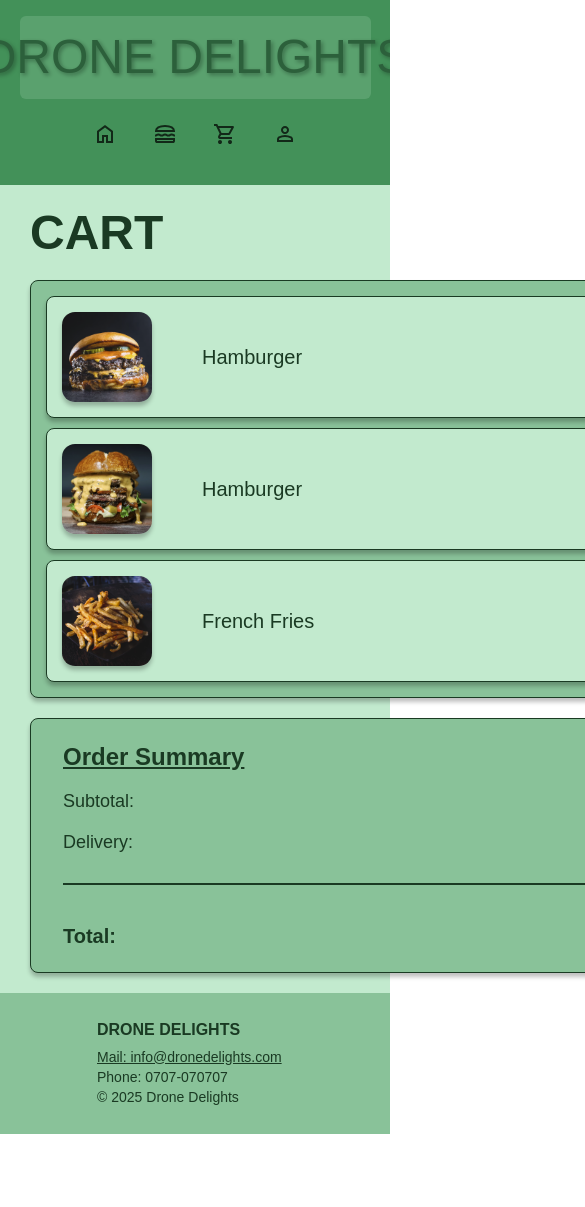
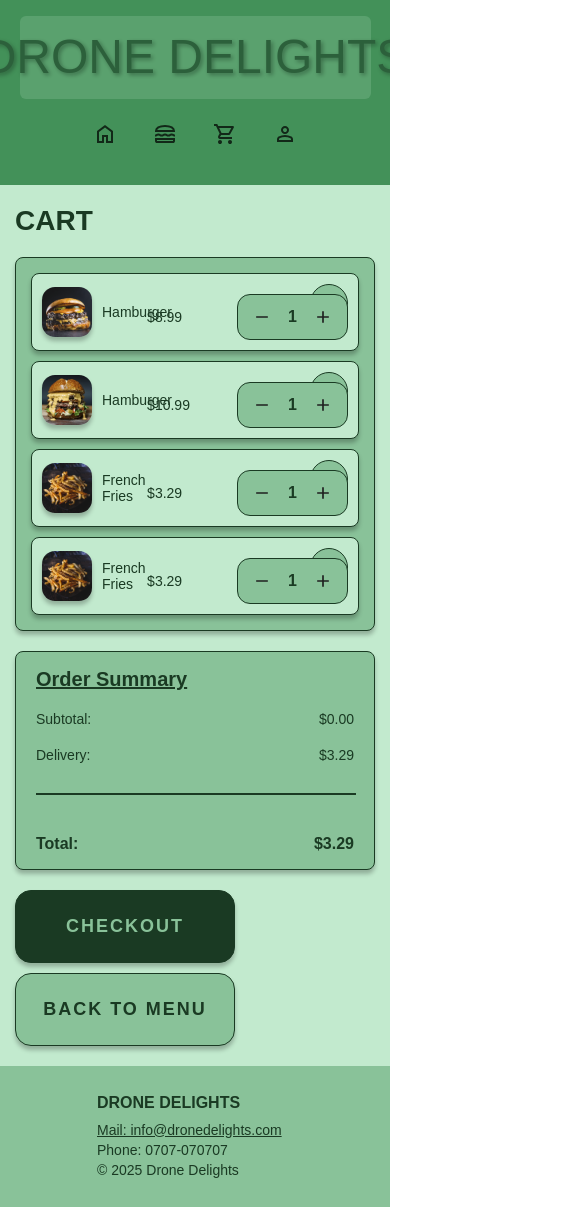
Before and after one commit to Filippannilsson/GranssnittsutvecklingFilippaNilssonSYSM8, a React (Create React App) app: page /cart in a window 390 px wide. Shown: the top 1207 px of the page, 585 px wide, since content can reach past the window. Before the commit the page ends 1134 px from the top, so only its background shows below. Built offline with nearby package versions, Linux system fonts and the light colour scheme; a web font is replaced by a local one.

Commit message:
Fixat lite med responsivitet i cart

```diff
--- a/src/pages/Cart.js
+++ b/src/pages/Cart.js
@@ -16,6 +16,7 @@ function Cart() {
             <CartItem image={hamburgerImg} name="Hamburger" price="$8.99" />
             <CartItem image={hamburger2Img} name="Hamburger" price="$10.99" />
             <CartItem image={friesImg} name="French Fries" price="$3.29" />
+            <CartItem image={friesImg} name="French Fries" price="$3.29" />
           </div>
           <div className="order-summery-container">
             <div className="order-summery-cart">
--- a/src/styles/Cart.css
+++ b/src/styles/Cart.css
@@ -8,6 +8,8 @@
   height: 100%;
   position: relative;
   padding: 0 30px;
+  max-width: 1600px;
+  margin: 0 auto;
 }
 
 .cart-title {
@@ -22,21 +24,32 @@
   margin: 0;
 }
 
+.cart-content-wrapper {
+  display: flex;
+  flex-direction: column;
+}
+
 .cart-items {
-  width: fit-content;
+  width: 100%;
   background-color: #89c299;
   padding: 15px;
   border-radius: 8px;
   margin-bottom: 20px;
   box-shadow: 0px 4px 4px 0px rgba(0, 0, 0, 0.25);
   border: 1px solid #1a3a23;
+  box-sizing: border-box;
 }
 
 .order-summery-container {
   display: flex;
-  flex-direction: row;
-  gap: 30px;
+  flex-direction: column;
+  gap: 20px;
   padding-bottom: 20px;
+  width: 100%;
+}
+
+.order-summery-cart {
+  width: 100%;
 }
 
 .order-summery-btn {
@@ -44,6 +57,7 @@
   flex-direction: column;
   gap: 10px;
   justify-content: flex-end;
+  width: 100%;
 }
 
 .checkout-btn,
@@ -57,7 +71,7 @@
   align-items: center;
   gap: 10px;
   padding: 25px 0px;
-  width: 200px;
+  width: 220px;
   border: 1px solid #1a3a23;
   border-radius: 16px;
   box-shadow: 0 4px 4px rgba(0, 0, 0, 0.25);
@@ -74,3 +88,51 @@
   background-color: #89c299;
   color: #1a3a23;
 }
+
+.checkout-btn:hover {
+  background-color: #122818;
+}
+
+.back-menu-btn:hover {
+  background-color: #6b9c79;
+}
+
+/* Media queries för olika skärmstorlekar */
+@media (min-width: 1024px) {
+  .cart-content-wrapper {
+    flex-direction: row;
+    gap: 20px;
+  }
+
+  .cart-items {
+    width: 70%;
+  }
+
+  .order-summery-container {
+    width: 30%;
+  }
+}
+
+@media (max-width: 1023px) {
+  .order-summery-btn {
+    flex-direction: row;
+    justify-content: flex-start;
+    flex-wrap: wrap;
+  }
+}
+
+@media (max-width: 768px) {
+  .cart-title {
+    font-size: 36px;
+  }
+
+  .cart-title-items-container {
+    padding: 0 15px;
+  }
+}
+
+@media (max-width: 480px) {
+  .cart-title {
+    font-size: 28px;
+  }
+}
--- a/src/styles/CartItem.css
+++ b/src/styles/CartItem.css
@@ -2,17 +2,18 @@
   background-color: #c2eace;
   border-radius: 8px;
   border: 1px solid #1a3a23;
-  width: 1400px;
+  width: 100%;
   padding: 15px;
   display: flex;
   flex-direction: row;
-  gap: 50px;
+  gap: 20px;
   align-items: center;
-  justify-content: center;
+  justify-content: space-between;
   position: relative;
   box-shadow: 0px 4px 4px 0px rgba(0, 0, 0, 0.25);
   overflow: hidden;
   margin-bottom: 10px;
+  box-sizing: border-box;
 }
 
 .cart-item-container:last-child {
@@ -35,30 +36,28 @@
 .cart-item-name,
 .cart-item-price {
   color: #1a3a23;
-  text-align: left;
   font-size: 20px;
   font-weight: 500;
   margin: 0;
-  margin-right: 80px;
 }
 
 .cart-item-name {
   position: relative;
-  width: 200px;
   display: flex;
   align-items: center;
   justify-content: flex-start;
   flex: 1;
+  min-width: 100px;
+  margin-right: 10px;
 }
 
 .cart-item-price {
   text-align: center;
-  width: 100px;
   position: relative;
   display: flex;
   align-items: center;
   justify-content: center;
-  flex: 0 0 100px;
+  flex: 0 0 80px;
 }
 
 .add-remove-container {
@@ -68,7 +67,7 @@
   padding: 8px 12px;
   display: flex;
   flex-direction: row;
-  gap: 27px;
+  gap: 15px;
   align-items: center;
   justify-content: flex-start;
   flex-shrink: 0;
@@ -97,6 +96,8 @@
   position: relative;
   overflow: visible;
   aspect-ratio: 1;
+  padding: 5px;
+  border: 1px solid transparent;
   cursor: pointer;
 }
 
@@ -117,3 +118,91 @@
   flex: 0 0 30px;
   cursor: pointer;
 }
+
+.close-cart-item-btn:hover,
+.add-cart-item:hover,
+.remove-cart-item:hover {
+  background-color: #6b9c79;
+  border-radius: 50%;
+  border: 1px solid #1a3a23;
+}
+
+/* Media queries för responsiv design */
+@media (max-width: 768px) {
+  .cart-item-container {
+    gap: 10px;
+    padding: 10px;
+  }
+
+  .cart-item-img {
+    width: 70px;
+    height: 70px;
+    flex: 0 0 70px;
+  }
+
+  .cart-item-name,
+  .cart-item-price {
+    font-size: 16px;
+  }
+
+  .add-remove-container {
+    gap: 10px;
+    padding: 6px 8px;
+  }
+
+  .cart-quantity {
+    font-size: 16px;
+  }
+}
+
+@media (max-width: 576px) {
+  .cart-item-container {
+    flex-wrap: wrap;
+    justify-content: space-between;
+  }
+
+  .cart-item-img {
+    width: 60px;
+    height: 60px;
+    flex: 0 0 60px;
+  }
+
+  .cart-item-name {
+    flex: 1;
+    min-width: 0;
+    max-width: calc(100% - 80px);
+  }
+
+  .cart-item-price {
+    order: 3;
+    margin-top: 10px;
+    justify-content: flex-start;
+  }
+
+  .add-remove-container {
+    order: 4;
+    margin-top: 10px;
+  }
+
+  .close-cart-item-btn {
+    position: absolute;
+    top: 10px;
+    right: 10px;
+    width: 24px;
+    height: 24px;
+    flex: 0 0 24px;
+  }
+}
+
+@media (max-width: 400px) {
+  .cart-item-img {
+    width: 50px;
+    height: 50px;
+    flex: 0 0 50px;
+  }
+
+  .cart-item-name,
+  .cart-item-price {
+    font-size: 14px;
+  }
+}
--- a/src/styles/OrderSummery.css
+++ b/src/styles/OrderSummery.css
@@ -3,8 +3,7 @@
   border-radius: 8px;
   border: 1px solid #1a3a23;
   padding: 24px 32px;
-  /* width: 100%; */
-  width: 660px;
+  width: 100%;
   box-shadow: 0px 4px 4px rgba(0, 0, 0, 0.25);
   box-sizing: border-box;
   display: flex;
@@ -34,5 +33,43 @@
 
 .line {
   border: 1px solid #1a3a23;
+  width: 100%;
   margin: 10px 0;
 }
+
+/* Media queries för olika skärmstorlekar */
+@media (max-width: 768px) {
+  .order-summary-container {
+    padding: 20px 24px;
+  }
+
+  .order-summary-title {
+    font-size: 22px;
+  }
+
+  .summary-row {
+    font-size: 16px;
+  }
+
+  .summary-row.total {
+    font-size: 18px;
+  }
+}
+
+@media (max-width: 480px) {
+  .order-summary-container {
+    padding: 16px 20px;
+  }
+
+  .order-summary-title {
+    font-size: 20px;
+  }
+
+  .summary-row {
+    font-size: 14px;
+  }
+
+  .summary-row.total {
+    font-size: 16px;
+  }
+}
```
